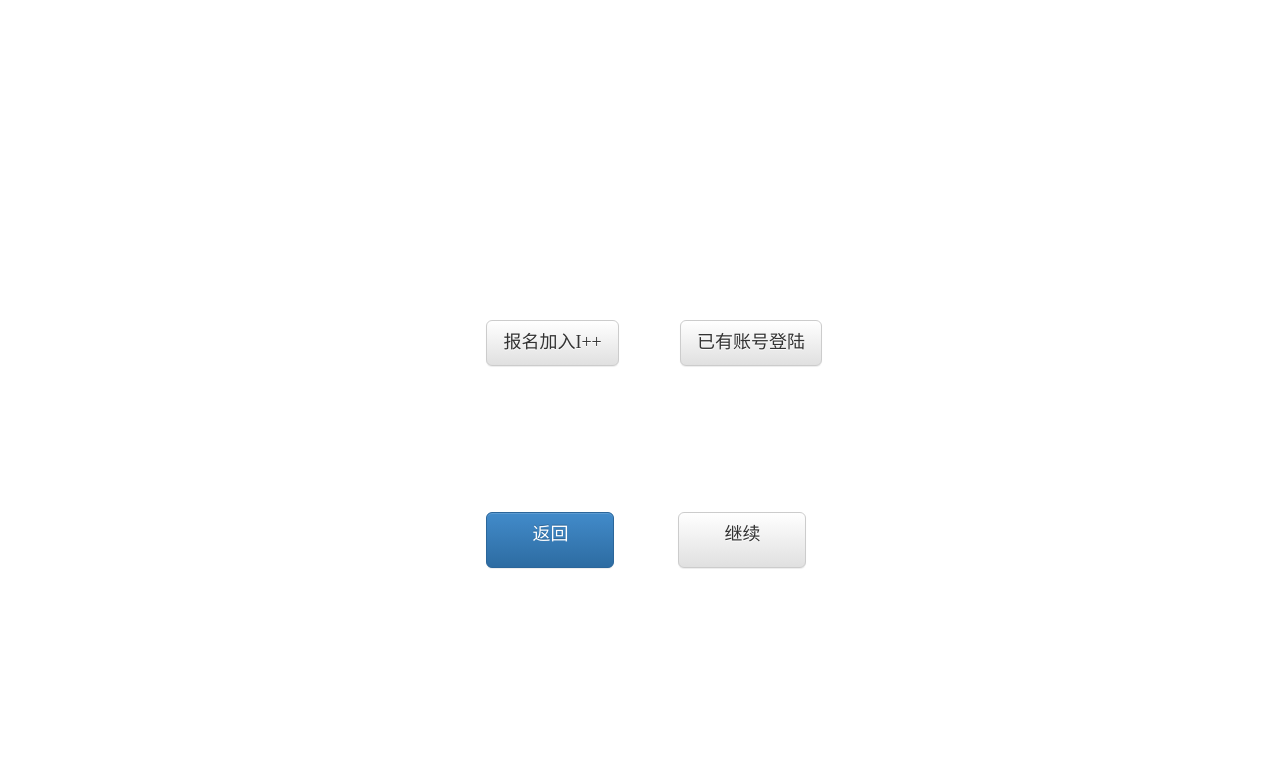
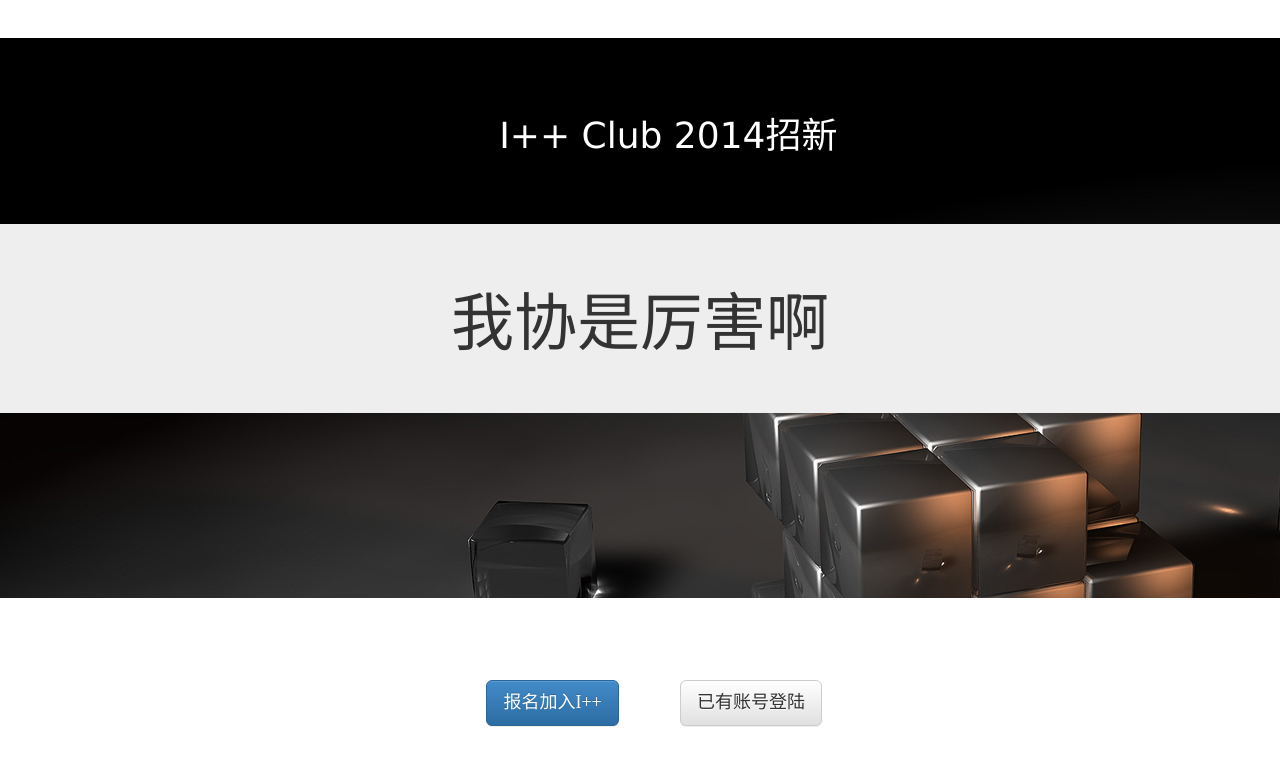
Before and after one commit to IppClub/Recruit, a PHP site: page /view/index.html in a window 1280 px wide. Shown: the top 766 px of the page. Run offline with PHP 8.4, Linux system fonts and the light colour scheme.

Commit message:
i need bgm

```diff
--- a/view/css/style.css
+++ b/view/css/style.css
@@ -19,7 +19,7 @@
 .header {
     position: fixed;
     left: 39%;
-    top: 7%;
+    top: 12%;
 }
 #register_form{
     display: none;
@@ -48,18 +48,9 @@
     margin-top: 3%;
     padding: 28px;
     /*top: 5%;*/
-    background: url(../resources/TempBgm.jpg) no-repeat ;
+    background: url(../resources/TempBgm.jpg) no-repeat;
 }
-.inputframe {
-    /*border-radius: 10px;
-    height:40px;
-    width:240px;
-    line-height:30px;
-    border-right:none;
-    margin: 0.5%;
-    vertical-align:middle;*/
-    /*border:1px solid #CCC;*/
-}
+
 input{
     outline: none;
     border-radius: 10px;
--- a/view/index.html
+++ b/view/index.html
@@ -21,9 +21,8 @@
 	$("#headtitle").css("display","inline");
 
 	//load buttons animation
+	$("#operatebtns").fadeOut();
 	$("#operatebtns").css("display","none");
-	$("#operatebtns").fadeIn("slow");
-	$("#operatebtns").css("display","inline");
 
 	//bgm animation
 	$("#bgm").css("display","none");
@@ -46,9 +45,20 @@
 	$("#login_choice").fadeIn();
 	$("#register_choice").fadeIn();
 	$("#register_form").slideUp();
+	$("#operatebtns").css("display","none");
+
+	$("#welcome_label").fadeIn();
+	$("#welcome_label").css("display","inline");
+
 }
 
 function displayLoginSection(){
+	$("#operatebtns").css("display","none");
+	$("#operatebtns").fadeIn("slow");
+	$("#operatebtns").css("display","inline");
+
+	$("#welcome_label").css("display","none");
+
 	$("#register_form").css("display","none");
 	$("#register_form").slideDown("slow");
 	$("#register_form").css("display","inline");
@@ -57,10 +67,15 @@
 	$("#login_choice").fadeOut();
 	$("#register_choice").fadeOut();
 	choice = 0;
-	alert(choice);
 }
 
+
 function displayRegisterSection(){
+	$("#operatebtns").css("display","none");
+	$("#operatebtns").fadeIn("slow");
+	$("#operatebtns").css("display","inline");
+
+	$("#welcome_label").css("display","none");
 	$("#register_form").css("display","none");
 	$("#register_form").slideDown();
 	$("#registerSection").slideDown();
@@ -69,7 +84,6 @@
 	$("#register_choice").fadeOut();
 	$("#login_choice").fadeOut();
 	choice = 1;
-	alert(choice);
 }
 
 
@@ -94,7 +108,7 @@
 	font-size: 20px;
 	width: 44%;
 	left:38%;
-	top:40%;
+	top:85%;
 	font-family: "Microsoft Yahei";
 }
 #login_choice{
@@ -103,7 +117,16 @@
 #register_choice{
 	margin-right: 5%;
 }
-
+#welcome_label{
+	position: fixed;
+	top: 20%;
+	left: 0%;
+	/*right: 2%;*/
+	width: 100%;
+	text-align: center;
+	margin-top: 5%;
+	margin-bottom: 5%;
+}
 
 </style>
 </head>
@@ -111,39 +134,39 @@
 <body>
 
 <div id="alert_danger" class="alert alert-danger"></div>
-<div id="bgm" name="formDiv" class="bgImage">
+<div id="bgm" name="formDiv" class="bg_image">
 	<div id="headtitle" class="header">
 		<h1>I++ Club 2014招新</h1>
 	</div>
-
+	<div id="welcome_label" class="jumbotron" >
+		  <h1>我协是厉害啊</h1>
+	</div>
 	<div id="choice" class="choice">
 
-		<button class="btn btn-default btn-lg " id="register_choice" onclick="displayRegisterSection()">报名加入I++</button>
+		<button class="btn btn-primary btn-lg " id="register_choice" onclick="displayRegisterSection()">报名加入I++</button>
 		<button class="btn btn-default btn-lg " id="login_choice" onclick="displayLoginSection()">已有账号登陆</button>
-
-
 	</div>
 
 	<div id="register_form" class="register_form">
 		<form id="register" action="../controller/register.php" method="post" >
 		<div id="loginSection">
 			<h2>姓名&nbsp;&nbsp;
-			<input type=text class="inputframe" placeholder=" 王尼玛" id="name" name="name" onfocus="hideAlert()"/></h2>
+			<input type=text placeholder=" 王尼玛" id="name" name="name" onfocus="hideAlert()"/></h2>
 			<h2>密码&nbsp;&nbsp;
-			<input type=password class="inputframe" placeholder=" ******" id="pwd" name="pwd" onfocus="hideAlert()"/></h2>
+			<input type=password placeholder=" ******" id="pwd" name="pwd" onfocus="hideAlert()"/></h2>
 		</div>
 		<div id="registerSection">
 			<h2>学号&nbsp;&nbsp;
-			<input type=text class="inputframe" placeholder=" 71113****" id="studentID" name="studentID" onfocus="hideAlert()"/></h2>
+			<input type=text placeholder=" 71113****" id="studentID" name="studentID" onfocus="hideAlert()"/></h2>
 			<h2>手机&nbsp;&nbsp;
-			<input type=text class="inputframe" placeholder=" 18XXXXXXX" id="phone" name="phone" onfocus="hideAlert()"/></h2>
+			<input type=text placeholder=" 18XXXXXXX" id="phone" name="phone" onfocus="hideAlert()"/></h2>
 		</div>
 		</form>
 	</div>
 </div>
 <div id="operatebtns">
-	<a id="registerbtn" href="#" onclick="backChocie()" class="operatebtns btn btn-primary btn-lg">返回</a>
-	<a id="loginbtn" class="operatebtns btn btn-default btn-lg">继续</a>
+	<a id="loginbtn" class="operatebtns btn btn-primary btn-lg">继续</a>
+	<a id="registerbtn" href="#" class="operatebtns btn btn-default btn-lg" onclick="backChocie()">返回</a>
 </div>
 </body>
 </html>
```
Also changed, not shown: README.md.
